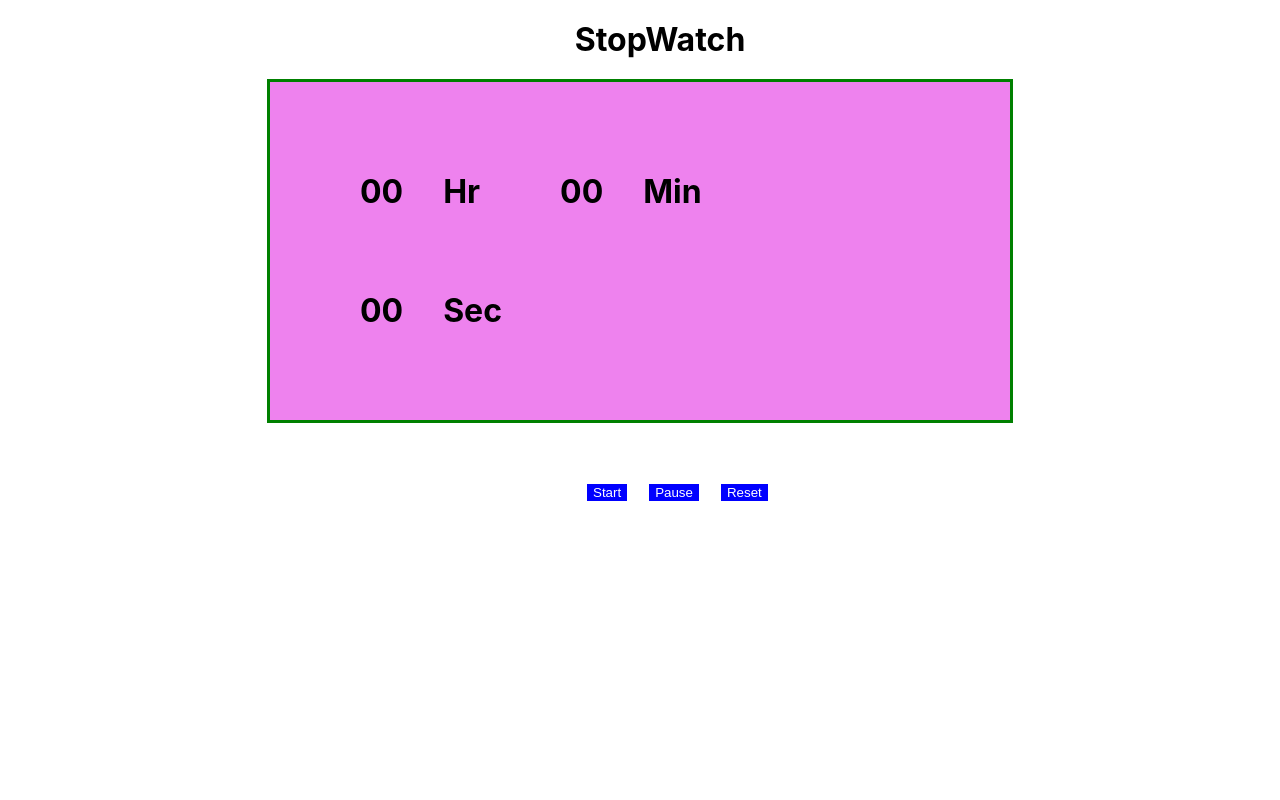
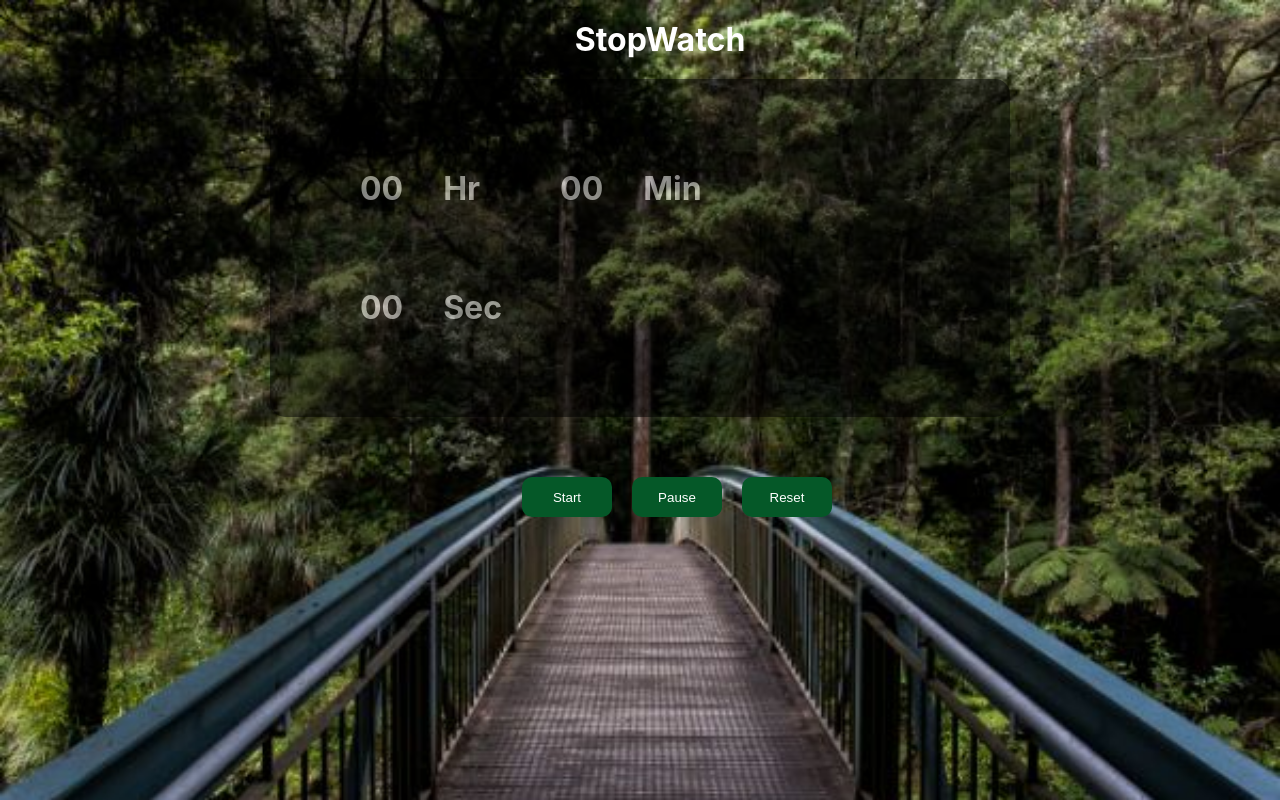
Before and after one commit to smita-dev/Mini-Project-Stopwatch-Assignment, a React (Create React App) app: page / in a window 1280 px wide. Shown: the top 800 px of the page. Built offline with nearby package versions, Linux system fonts and the light colour scheme.

Commit message:
added background and functionality also completed

```diff
--- a/src/App.js
+++ b/src/App.js
@@ -1,9 +1,10 @@
 
-import React,{useState} from "react";
+import React from "react";
 import StopWatch from './Component/StopWatch';
-//import './css/style.css'
+import '../src/Style/Style.css'
 // import { Row,Col, Container } from 'react-bootstrap';
 
+// import Background from '../src/Style/img_forest.jpg';
 
 function App() {
   return(
--- a/src/Component/StopWatch.js
+++ b/src/Component/StopWatch.js
@@ -1,38 +1,99 @@
 import '../Style/Style.css';
 import {useState} from 'react';
 //import { Row,Col, Container } from 'react-bootstrap';
-const StopWatch=()=>{
-  const [hours, setHours]=useState('00');
-  const [minutes,setMinutes]=useState('00');
-  const [seconds,setSeconds]=useState('00');
+var sec=0;
+  var min=0;
+  var hr=0;
+  var t;
+function StopWatch() {
 
-  function increment()
+  const [hours, setHours] = useState('00');
+  const [minutes, setMinutes] = useState('00');
+  const [seconds, setSeconds] = useState('00');
+
+  // function increment() {
+  //   var finalValue=sec+1;
+  //    sec ='0'+finalValue;
+  //    setSeconds(sec);
+  //    console.log("increment");
+  // }
+  function startTimer() {
+    t=setInterval(()=>{
+
+      var finalValue=parseInt(sec)+1;
+      console.log("final value :"+finalValue)
+      if(sec<9)
       {
-    setHours(hours+(0+1));
+        sec ='0'+finalValue;
+        console.log(sec);
+        setSeconds(sec);
+      }
+      else if(sec>59){
+        if(min<9)
+        {
+          var finalmin=parseInt(min)+1;
+          min='0'+finalmin;
+          sec='00';
+          setSeconds(sec);
+          setMinutes(min);
+          sec='00';
+        }
+        else{
+          min=parseInt(min)+1;
+          sec='00';
+          setSeconds(sec);
+          setMinutes(min);
+        }
+
+      }
+      else if(min>59)
+      {
+        var finalHr=parseInt(hr)+1;
+        setHours(finalHr);
         setMinutes('00');
+      }
+      else
+      {
+        console.log(finalValue);
+        sec=finalValue
+        setSeconds(sec);
+      }
+
+
+      console.log("increment");
+    }, 1000);
+    // setHours('00');
+    // setMinutes('00');
+
+  }
+
+  function resetValues() {
     setSeconds('00');
-  }
-  function resetValues()
-  {
-      setSeconds('00');
+    sec=0;
+    min=0;
+    hr=0;
     setMinutes('00');
     setHours('00');
   }
-    return(
+  function stopTimer(){
+    console.log("pause timer")
+      clearInterval(t);
+  }
+  return (
     <>
       <div className='time'>
-            <span ><h1>{hours}</h1><h1>Hr</h1></span>
-            <span ><h1>{seconds}</h1><h1>Min</h1></span>
-            <span ><h1>{minutes}</h1><h1>Sec</h1></span>
+        <span><h1>{hours}</h1><h1>Hr</h1></span>
+        <span><h1>{minutes}</h1><h1>Min</h1></span>
+        <span><h1>{seconds}</h1><h1>Sec</h1></span>
       </div>
       <div className='buttonStyle'>
-            <button onClick={increment}>Start</button>
-            <button>Pause</button>
+        <button onClick={startTimer}>Start</button>
+        <button onClick={stopTimer}>Pause</button>
         <button onClick={resetValues}>Reset</button>
       </div>
 
     </>
-    )
+  );
 }
 
 // const Card=()=>{
--- a/src/Style/Style.css
+++ b/src/Style/Style.css
@@ -1,29 +1,41 @@
+/* .screenStyle{
+    background-image: url(img_forest.jpg);
+    /* background-image: 'url(${'img_forest.jpg'}'`; */
+    /* background-repeat: no-repeat;
+    background-size: 100%;
+} */
 button{
-  border: 1px solid;
+  border: none;
   cursor: pointer;
   padding: 5 rem 5 rem;
+  height: 40px;
+  width: 90px;
   margin: 10px;
-  background-color:blue;
+  background-color:rgb(5, 88, 40);
+  border-radius: 10px;
   color: white;
 }
 span,h1{
     display: inline-block;
     margin: 20px;
+    color:white;
     /* margin-left: ; */
 }
 .buttonStyle{
-    margin-left: 45%;
+    margin-left: 40%;
    /* margin-right: 50%;  */
    margin-top: 50px;
 }
 .time{
+    border-radius: 15px;
     padding: 50px;
-    background-color: violet;
-        margin: auto;
-        width: 50%;
-        height: 50%;
-        border: 3px solid green;
-        /* padding: 10px; */
+    background-color: black;
+    margin: auto;
+    width: 50%;
+    height: 50%;
+    opacity: 0.5;
+    /* border: 3px solid goldenrod; */
+    /* padding: 10px; */
 
 }
 .header{
--- a/src/index.css
+++ b/src/index.css
@@ -1,4 +1,9 @@
 body {
+  /* background-image: 'img_forest.jpg'; */
+  background-image: url(./Style/img_forest.jpg);
+  /* background-image: 'url(${'img_forest.jpg'}'`; */
+  background-repeat: no-repeat;
+  background-size: 100%;
   margin: 0;
   font-family: -apple-system, BlinkMacSystemFont, 'Segoe UI', 'Roboto', 'Oxygen',
     'Ubuntu', 'Cantarell', 'Fira Sans', 'Droid Sans', 'Helvetica Neue',
```
Also changed, not shown: src/Style/img_forest.jpg (added), 1 other file (tests, documents, lock files or other folders). Lines whose indentation alone changed are shown as unchanged.
